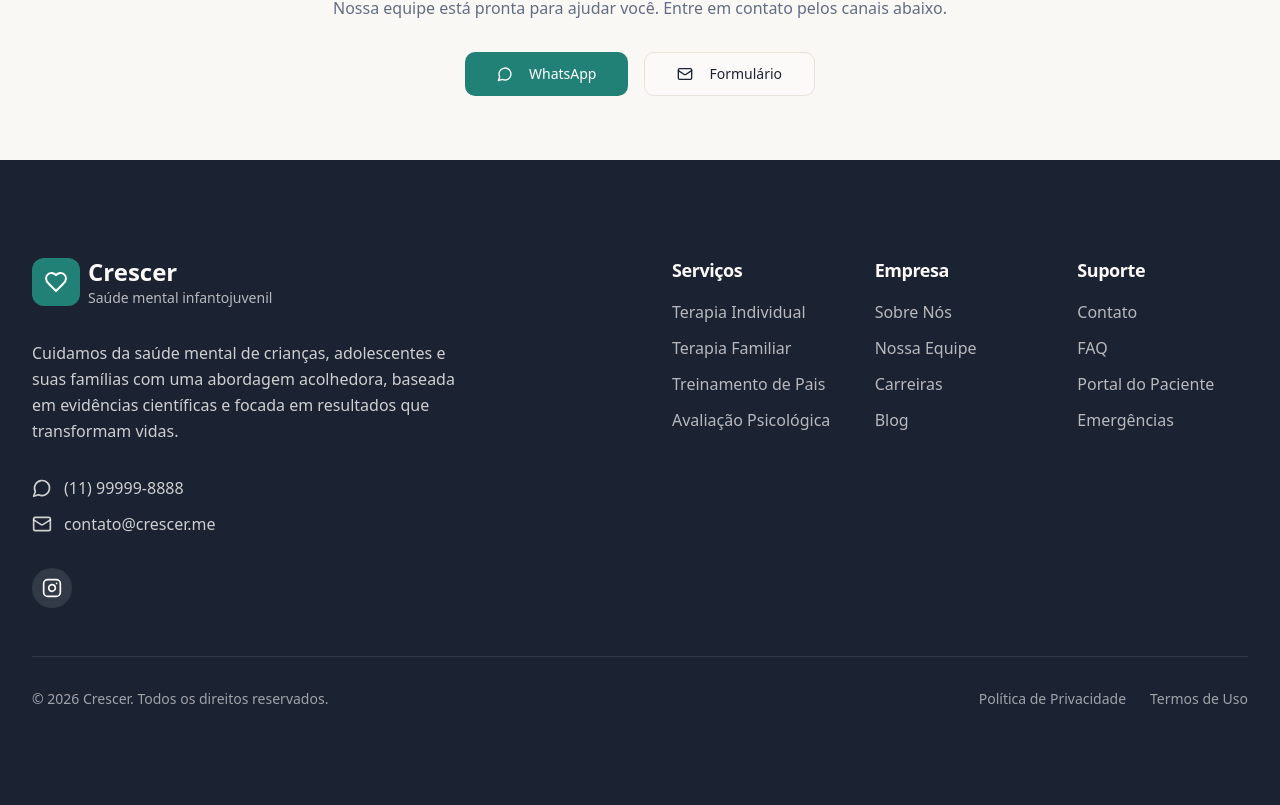
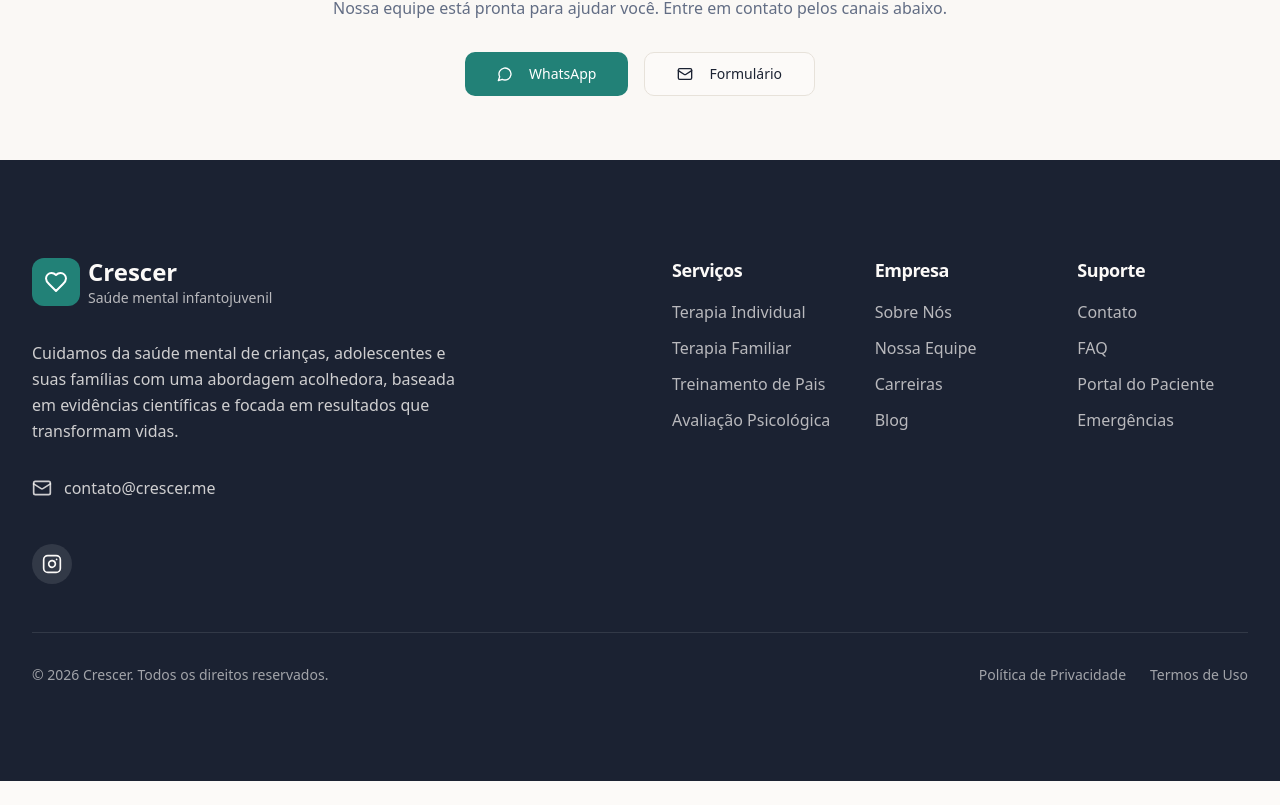
Before and after one commit to luisfelipesales/crescer.me, a React (Vite) app: page /faq in a window 1280 px wide. Shown: the part 2246-3051 px from the top of the page. After the commit the page ends 3027 px from the top, so only its background shows below. Built offline with nearby package versions, Linux system fonts and the light colour scheme; the HTML template or start-up script is replaced by a standard one.

Commit message:
Visual edit in Lovable
Edited UI in Lovable

```diff
--- a/src/components/layout/Footer.tsx
+++ b/src/components/layout/Footer.tsx
@@ -1,5 +1,5 @@
 import { Link } from "react-router-dom";
-import { Heart, Mail, Instagram, MessageCircle } from "lucide-react";
+import { Heart, Mail, Instagram } from "lucide-react";
 const navigation = {
   servicos: [{
     name: "Terapia Individual",
@@ -66,14 +66,15 @@ export function Footer() {
             </p>
 
             <div className="space-y-3">
-              <a href="https://wa.me/5511999998888" target="_blank" rel="noopener noreferrer" className="flex items-center gap-3 text-background/80 hover:text-accent transition-colors">
-                <MessageCircle className="h-5 w-5" />
-                <span>(11) 99999-8888</span>
-              </a>
+
               <a href="mailto:contato@crescer.me" className="flex items-center gap-3 text-background/80 hover:text-accent transition-colors">
                 <Mail className="h-5 w-5" />
                 <span>contato@crescer.me</span>
               </a>
+              <div className="flex items-start gap-3 text-background/80">
+
+
+              </div>
             </div>
 
             <div className="flex gap-4">
```
